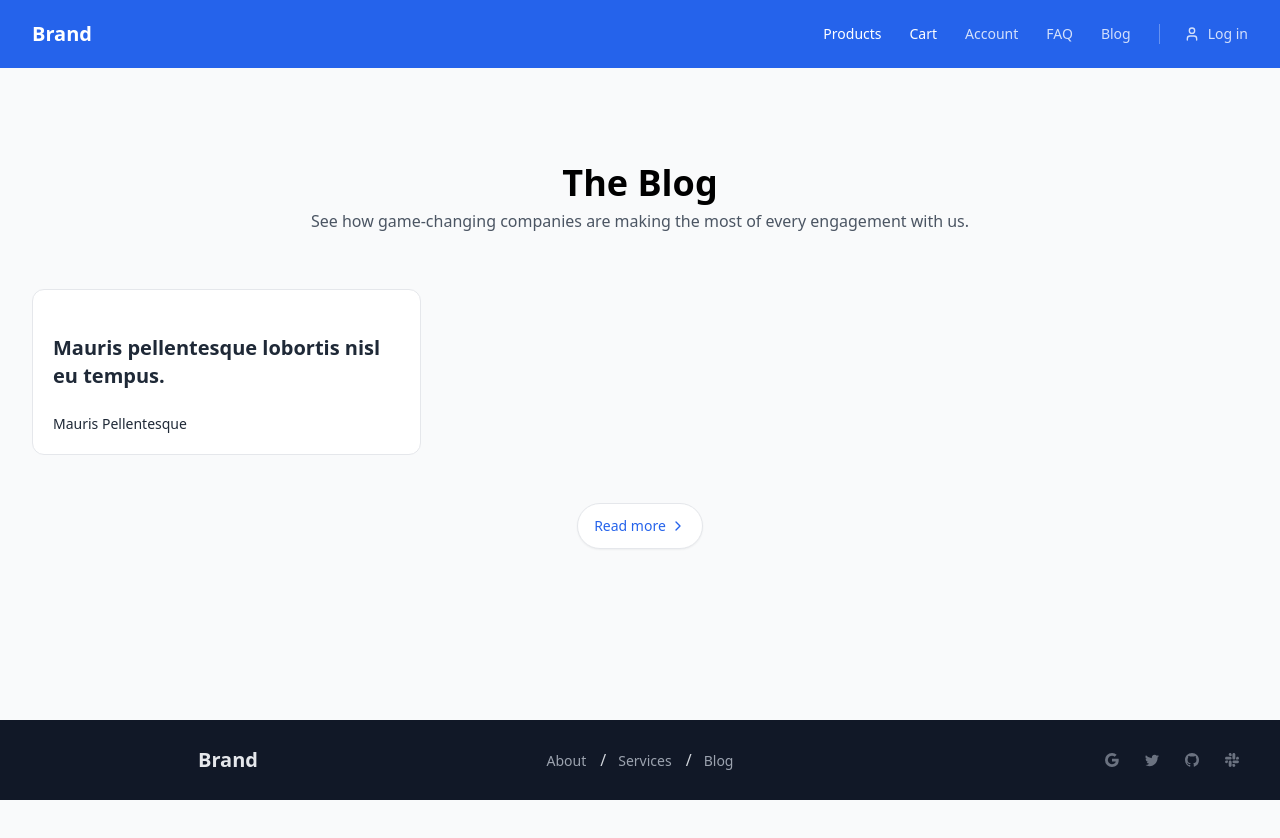
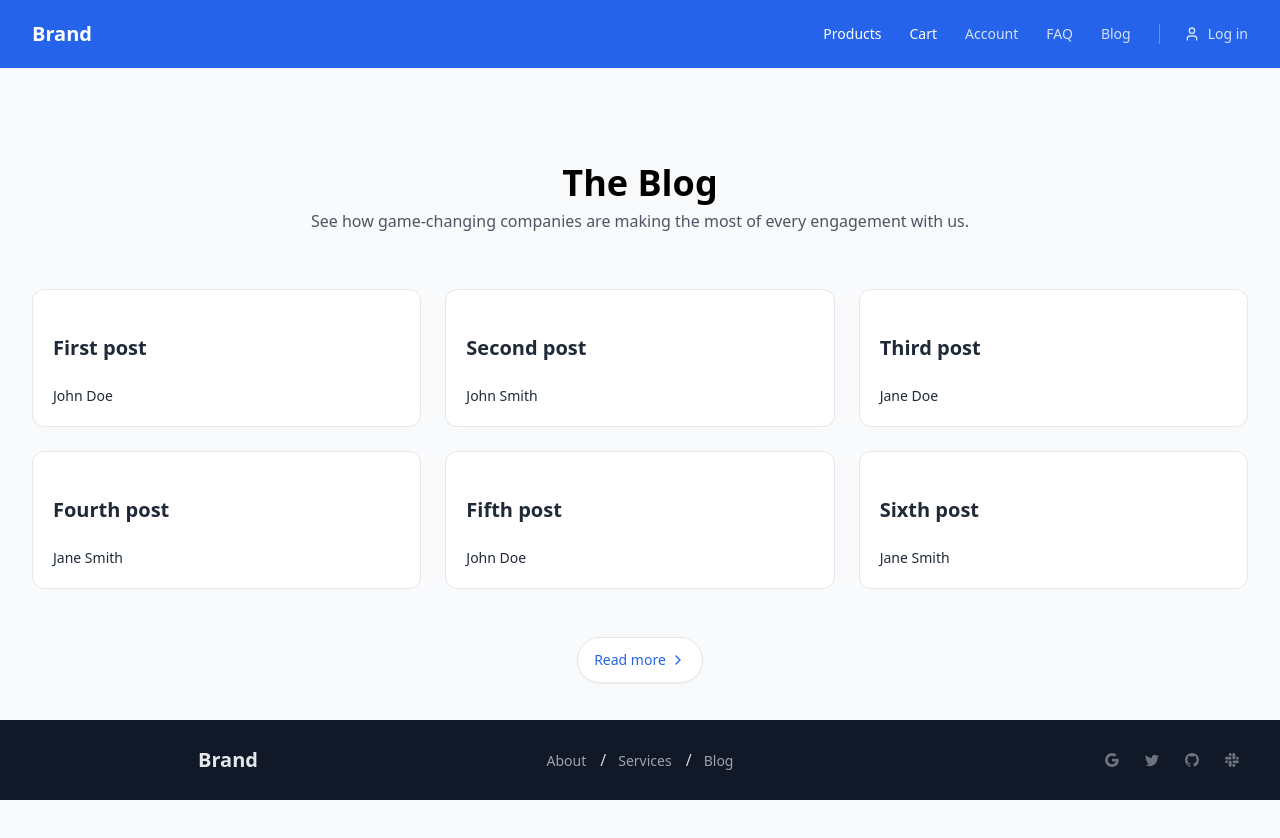
Before and after one commit to glaszczyk/next13-upskill, a Next.js app: page /blog in a window 1280 px wide. Shown: the top 838 px of the page. Before the commit the page ends 800 px from the top, so only its background shows below. Built offline with nearby package versions, Linux system fonts and the light colour scheme.

Commit message:
feature: NU-003 Get Blog list and Blog post data. Build page using SSG and ISR strategy

```diff
--- a/src/app/blog/[slug]/page.tsx
+++ b/src/app/blog/[slug]/page.tsx
@@ -1,34 +1,21 @@
-"use client";
-
+import { type IBlogPost } from "@/lib/server/models/blog";
+import blog from "@/lib/server/services/blog";
 import { BlogPostItem } from "@src/components/BlogPostItem";
 
-export type BlogPost = {
-	postId: number;
-	title: string;
-	slug: string;
-	content: string;
-	createdAt: string;
-	author: {
-		name: string;
-	};
+type BlogPostPageProps = {
+	params: Pick<IBlogPost, "slug">;
 };
 
-type BlogPostPageProps = {
-	params: BlogPost;
-};
+export const dynamicParams = true;
 
-const blogPostData = {
-	postId: 34,
-	title: "Mauris pellentesque lobortis nisl eu tempus.",
-	slug: "mauris-pellentesque-lobortis-nisl-eu-tempus",
-	content:
-		"Lorem ipsum dolor sit amet, consectetur adipiscing elit. Praesent eu enim auctor, euismod neque sed, hendrerit eros. Nulla semper consequat molestie. Quisque non ligula accumsan, vestibulum ipsum ac, ultricies ex. Quisque vel pellentesque ex, vel posuere nisi. Aliquam velit sem, pharetra sit amet risus nec, hendrerit dictum arcu. Nulla facilisi. Pellentesque egestas ultricies ligula eget gravida. Aenean laoreet est id nisi commodo, sed scelerisque risus aliquam. Sed vitae interdum ex. Class aptent taciti sociosqu ad litora torquent per conubia nostra, per inceptos himenaeos. Duis auctor vestibulum velit nec interdum. Duis et placerat libero. Sed at velit fringilla, tempor quam at, feugiat lorem.",
-	createdAt: "2023-02-10",
-	author: {
-		name: "Mauris Pellentesque",
-	},
-};
+export function generateStaticParams() {
+	const staticBlogposts = blog.getBlogList();
+
+	return staticBlogposts.filter((_, i) => i < 3).map(({ slug }) => ({ slug }));
+}
+
 export default function Page({ params }: BlogPostPageProps) {
-	const { slug: _, ...restOfBlogPostData } = blogPostData;
-	return <BlogPostItem post={{ ...params, ...restOfBlogPostData }} />;
+	const { slug } = params;
+	const blogPostData = blog.getSingeBlog(slug);
+	return <BlogPostItem post={blogPostData} />;
 }
--- a/src/app/blog/page.tsx
+++ b/src/app/blog/page.tsx
@@ -1,17 +1,9 @@
-import { BlogPostListItem, type BlogPostItem } from "@src/components/BlogPostListItem";
-
-const blogpostListData: BlogPostItem[] = [
-	{
-		postId: 34,
-		title: "Mauris pellentesque lobortis nisl eu tempus.",
-		slug: "mauris-pellentesque-lobortis-nisl-eu-tempus",
-		author: {
-			name: "Mauris Pellentesque",
-		},
-	},
-];
+import { type IBlogPost } from "@/lib/server/models/blog";
+import blog from "@/lib/server/services/blog";
+import { BlogPostListItem } from "@src/components/BlogPostListItem";
 
 export default function BlogPostList() {
+	const blogpostListData: Omit<IBlogPost, "content" | "createdAt">[] = blog.getBlogList();
 	return (
 		<div className="mx-auto max-w-[85rem] px-4 py-10 sm:px-6 lg:px-8 lg:py-14">
 			<div className="mx-auto mb-10 max-w-2xl text-center lg:mb-14">
--- a/src/components/BlogPostItem.tsx
+++ b/src/components/BlogPostItem.tsx
@@ -1,7 +1,7 @@
-import { type BlogPost } from "@src/app/blog/[slug]/page";
+import { type IBlogPost } from "@/lib/server/models/blog";
 
 type BlogPostProps = {
-	post: BlogPost;
+	post: IBlogPost;
 };
 export const BlogPostItem = ({ post }: BlogPostProps) => {
 	return (
--- a/src/components/BlogPostListItem.tsx
+++ b/src/components/BlogPostListItem.tsx
@@ -1,14 +1,7 @@
-export type BlogPostItem = {
-	postId: number;
-	title: string;
-	slug: string;
-	author: {
-		name: string;
-	};
-};
+import { type IBlogPost } from "@/lib/server/models/blog";
 
 type BlogPostListItemProps = {
-	post: BlogPostItem;
+	post: Omit<IBlogPost, "content" | "createdAt">;
 };
 
 export const BlogPostListItem = ({ post: { author, slug, title } }: BlogPostListItemProps) => {
```
